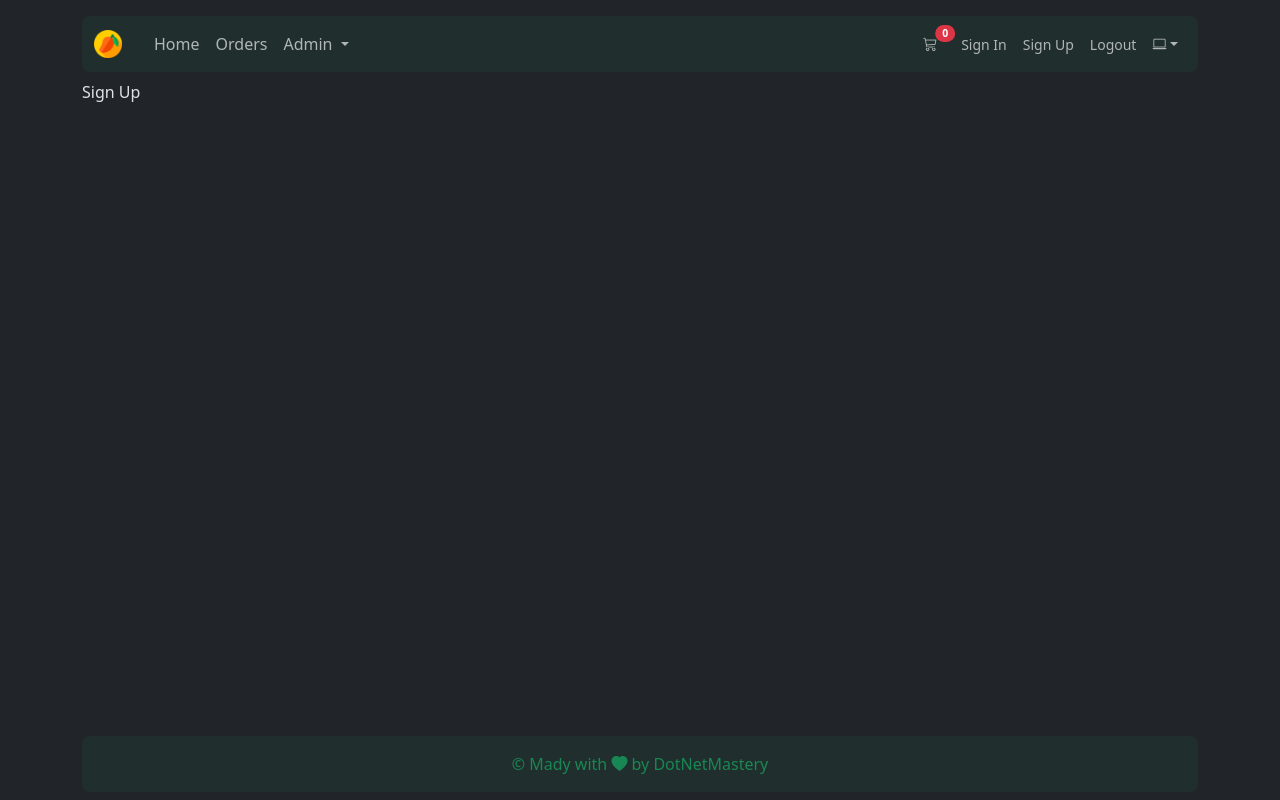
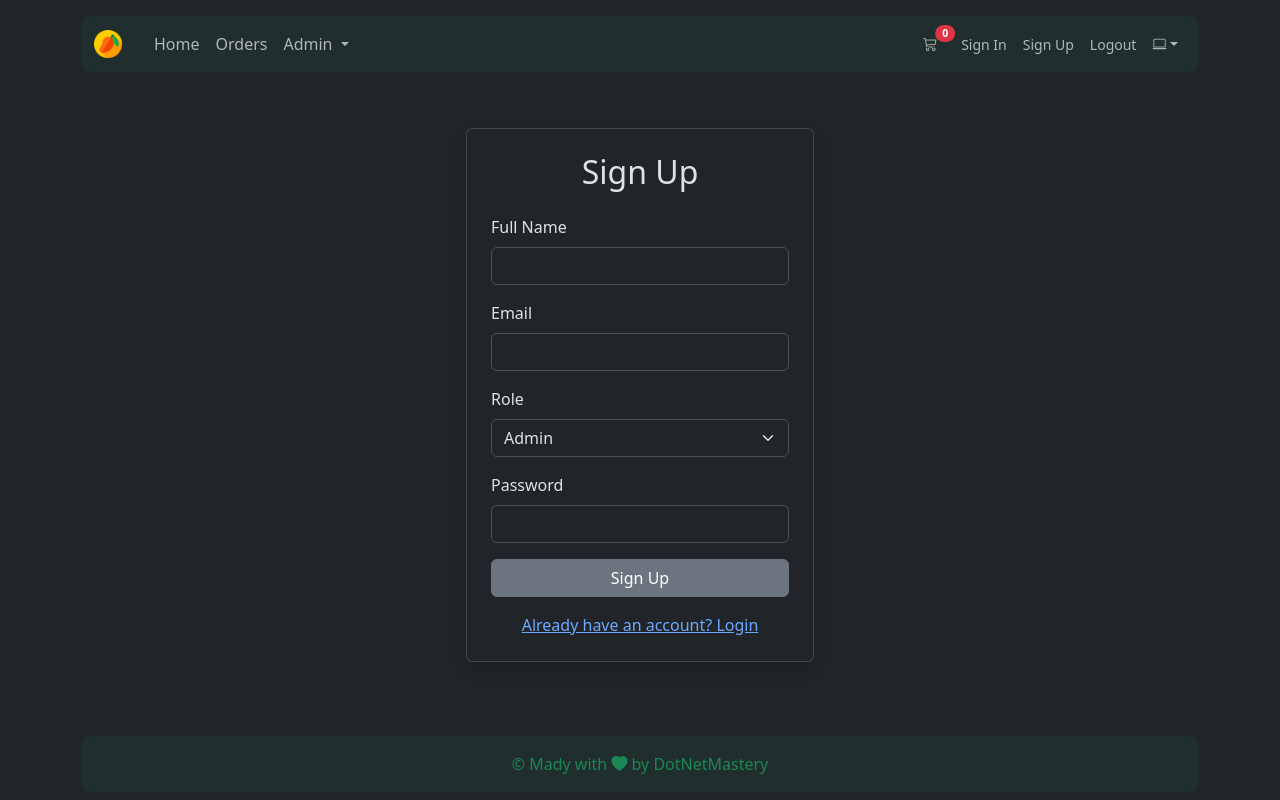
Before and after one commit to bhrugen/Vue_Mango_Fusion, a Vue app in the folder VueMangoFusion/: page /sign-up in a window 1280 px wide. Built offline with nearby package versions, Linux system fonts and the light colour scheme.

Commit message:
Section 24 - Sign in and Sign Up Templates

```diff
--- a/VueMangoFusion/src/constants/constants.js
+++ b/VueMangoFusion/src/constants/constants.js
@@ -6,3 +6,5 @@
 export const SORT_NAME_Z_A = 'NAME Z-A'
 
 export const SORT_OPTIONS = [SORT_NAME_A_Z, SORT_NAME_Z_A, SORT_PRICE_LOW_HIGH, SORT_PRICE_HIGH_LOW]
+
+export const ROLES = ['Admin', 'Customer']
--- a/VueMangoFusion/src/views/auth/SignIn.vue
+++ b/VueMangoFusion/src/views/auth/SignIn.vue
@@ -1 +1,34 @@
-<template>Sign In</template>
+<template>
+  <div class="container mt-5">
+    <div class="row justify-content-center">
+      <div class="col-md-6 col-lg-4">
+        <div class="card shadow">
+          <div class="card-body p-4">
+            <h2 class="text-center mb-4">Sign In</h2>
+            <form>
+              <div class="mb-3">
+                <label for="email" class="form-label">Email</label>
+                <input type="email" class="form-control" id="email" />
+              </div>
+
+              <div class="mb-3">
+                <label for="password" class="form-label">Password</label>
+                <input type="password" class="form-control" id="password" />
+              </div>
+
+              <div class="alert alert-danger">
+                <span class="d-block"> ERROR LIST </span>
+              </div>
+
+              <button type="submit" class="btn btn-success w-100">Login</button>
+            </form>
+
+            <div class="text-center mt-3">
+              <a href="#">Don't have an account? Sign up</a>
+            </div>
+          </div>
+        </div>
+      </div>
+    </div>
+  </div>
+</template>
--- a/VueMangoFusion/src/views/auth/SignUp.vue
+++ b/VueMangoFusion/src/views/auth/SignUp.vue
@@ -1 +1,68 @@
-<template>Sign Up</template>
+<template>
+  <div class="container mt-5">
+    <div class="row justify-content-center">
+      <div class="col-md-6 col-lg-4">
+        <div class="card shadow">
+          <div class="card-body p-4">
+            <h2 class="text-center mb-4">Sign Up</h2>
+
+            <form>
+              <div class="mb-3">
+                <label for="name" class="form-label">Full Name</label>
+                <input type="text" class="form-control" id="name" />
+              </div>
+
+              <div class="mb-3">
+                <label for="email" class="form-label">Email</label>
+                <input type="email" class="form-control" id="email" />
+              </div>
+
+              <div class="mb-3">
+                <label for="role" class="form-label">Role</label>
+                <select class="form-select" id="role">
+                  <option v-for="role in ROLES" :key="role">{{ role }}</option>
+                </select>
+              </div>
+
+              <div class="mb-3">
+                <label for="password" class="form-label">Password</label>
+                <input type="password" class="form-control" id="password" />
+              </div>
+
+              <div class="alert alert-danger" v-if="errorList.length > 0">
+                <span class="d-block" v-for="error in errorList" :key="error"> {{ error }} </span>
+              </div>
+
+              <button :disabled="isLoading" type="submit" class="btn btn-secondary w-100">
+                <span v-if="isLoading" class="spinner-border spinner-border-sm me-2"></span>
+                Sign Up
+              </button>
+            </form>
+
+            <div class="text-center mt-3">
+              <router-link :to="{ name: APP_ROUTE_NAMES.SIGN_IN }"
+                >Already have an account? Login</router-link
+              >
+            </div>
+          </div>
+        </div>
+      </div>
+    </div>
+  </div>
+</template>
+
+<script setup>
+import { ROLES } from '@/constants/constants'
+import { APP_ROUTE_NAMES } from '@/constants/routeNames'
+import { reactive, ref } from 'vue'
+const formObj = reactive({
+  name: '',
+  email: '',
+  password: '',
+  role: 'Customer',
+})
+
+const isLoading = ref(false)
+
+const errorList = reactive([])
+</script>
```
